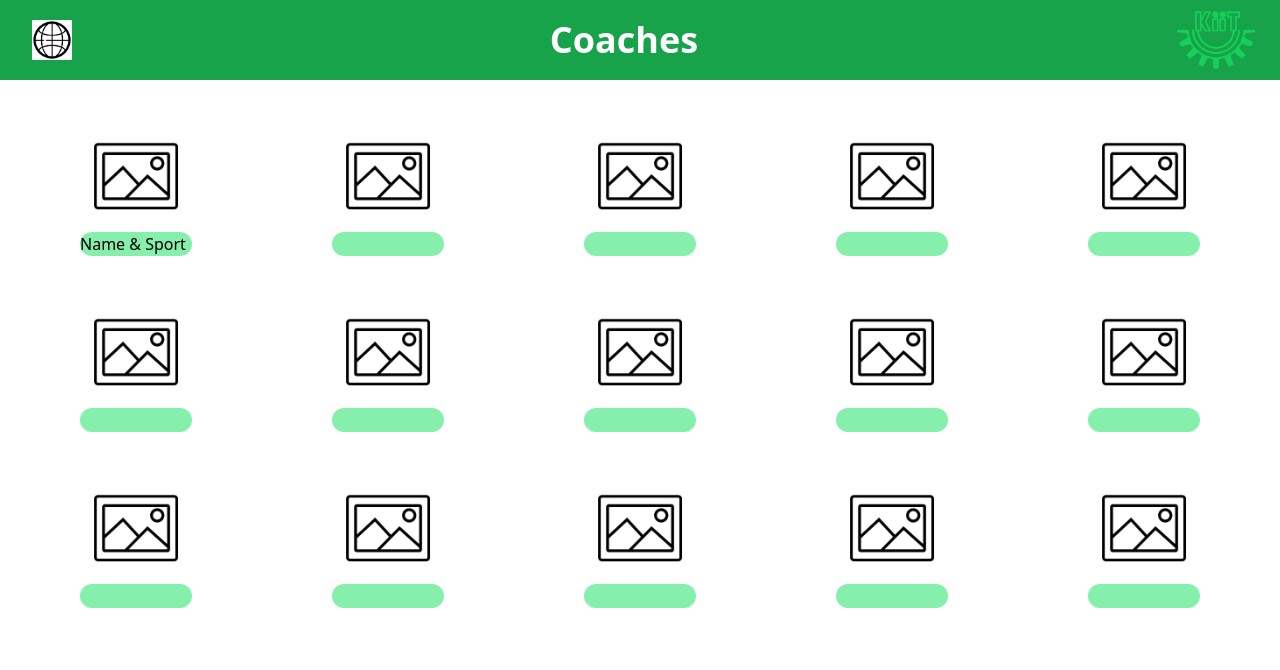
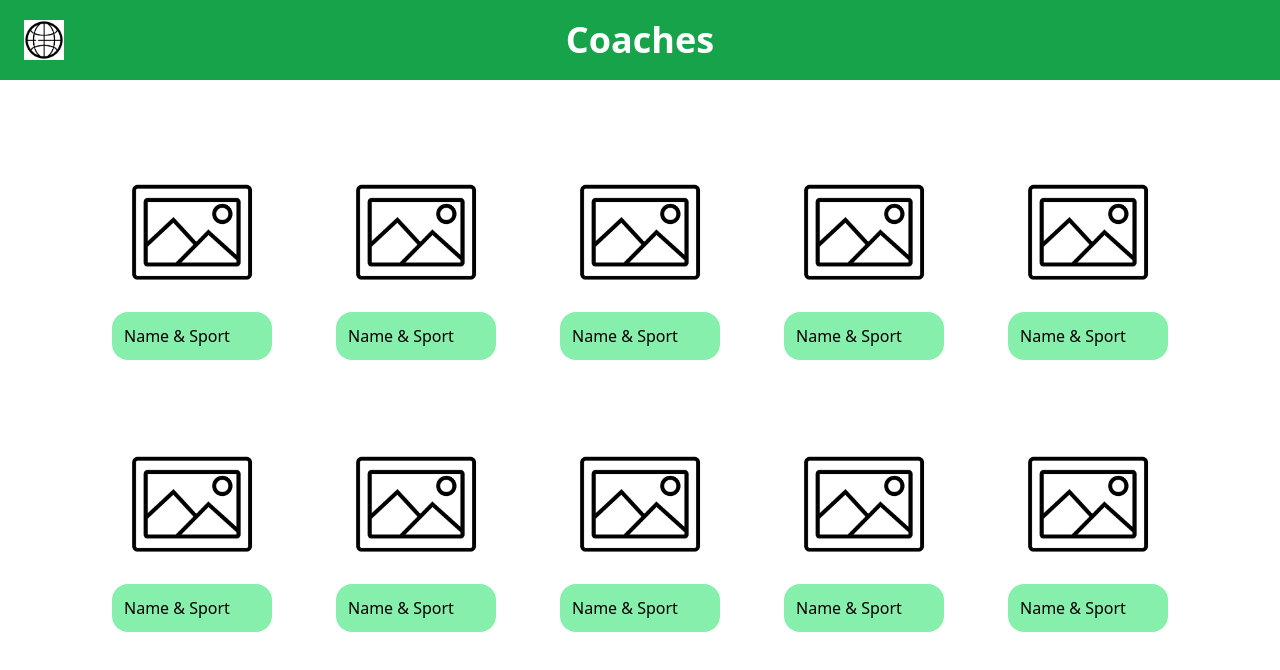
Before and after one commit to ar-rana/Sports-Management-Portal, a React (Create React App) app in the folder client/: page /coaches in a window 1280 px wide. Shown: the top 670 px of the page. Built offline with nearby package versions, Linux system fonts and the light colour scheme.

Commit message:
completed website frontend with responsioveness

```diff
--- a/client/src/pages/About.js
+++ b/client/src/pages/About.js
@@ -36,7 +36,7 @@ const About = () => {
         </div>
         <a href="/" className="flex items-center space-x-2 m-7 bg-green-600 w-max rounded-xl p-3 hover:shadow-md hover:bg-green-300">
             <ArrowLeftIcon className="h-7"/>
-            <span className="font-bold">Go Back Home</span>
+            <span className="font-bold">Go Back to Home</span>
         </a>
       </div>
     </div>
--- a/client/src/pages/Coaches.js
+++ b/client/src/pages/Coaches.js
@@ -4,120 +4,43 @@ import logo from "../assets/Images/logo.png";
 import demo from "../assets/Images/demo.png";
 
 const Coaches = () => {
+  const loop = [1, 2, 3, 4, 5, 6, 7, 8, 9, 0];
   return (
     <div>
       <div>
-        <nav className="flex justify-between items-center bg-green-600 h-20 px-4">
-          <div className="ml-4">
+        <nav className="flex justify-center items-center bg-green-600 h-20 px-4 place-items-center">
+          <div>
+            <p className="text-white font-bold text-4xl">Coaches</p>
+          </div>
+          <div className="absolute top-5 left-6">
             <a href="/">
               <img src={logo} className="h-10" />
             </a>
           </div>
-          <div>
-            <p className="text-white font-bold text-4xl">Coaches</p>
-          </div>
-          <div className="mr-2">
-            <img src={kiit} className="h-20" />
-          </div>
         </nav>
-        <section className="flex my-10 mx-20 justify-between items-center">
-          <div className=" flex flex-col">
+
+        <div className="flex flex-wrap my-10 mx-20 justify-start items-center">
+          {loop.map((each, index) => (
+            <>
+              <div key={index} className="m-3 p-5 items-center">
+                <div>
+                  <img src={demo} className="h-40" />
+                </div>
+                <div className="rounded-2xl bg-green-300 p-3 items-center">
+                  <h4>Name & Sport</h4>
+                </div>
+              </div>
+            </>
+          ))}
+          {/* <div className="flex flex-col">
             <div>
               <img src={demo} className="w-28" />
             </div>
             <div className="rounded-2xl bg-green-300 w-28 h-6">
               Name & Sport
             </div>
-          </div>
-          <div>
-            <div>
-              <img src={demo} className="w-28" />
-            </div>
-            <div className="rounded-2xl bg-green-300 w-28 h-6"></div>
-          </div>
-          <div>
-            <div>
-              <img src={demo} className="w-28" />
-            </div>
-            <div className="rounded-2xl bg-green-300 w-28 h-6"></div>
-          </div>
-          <div>
-            <div>
-              <img src={demo} className="w-28" />
-            </div>
-            <div className="rounded-2xl bg-green-300 w-28 h-6"></div>
-          </div>
-          <div>
-            <div>
-              <img src={demo} className="w-28" />
-            </div>
-            <div className="rounded-2xl bg-green-300 w-28 h-6"></div>
-          </div>
-        </section>
-        <section className="flex my-10 mx-20 justify-between items-center">
-          <div>
-            <div>
-              <img src={demo} className="w-28" />
-            </div>
-            <div className="rounded-2xl bg-green-300 w-28 h-6"></div>
-          </div>
-          <div>
-            <div>
-              <img src={demo} className="w-28" />
-            </div>
-            <div className="rounded-2xl bg-green-300 w-28 h-6"></div>
-          </div>
-          <div>
-            <div>
-              <img src={demo} className="w-28" />
-            </div>
-            <div className="rounded-2xl bg-green-300 w-28 h-6"></div>
-          </div>
-          <div>
-            <div>
-              <img src={demo} className="w-28" />
-            </div>
-            <div className="rounded-2xl bg-green-300 w-28 h-6"></div>
-          </div>
-          <div>
-            <div>
-              <img src={demo} className="w-28" />
-            </div>
-            <div className="rounded-2xl bg-green-300 w-28 h-6"></div>
-          </div>
-        </section>
-        <section className="flex my-10 mx-20 justify-between items-center">
-          <div>
-            <div>
-              <img src={demo} className="w-28" />
-            </div>
-            <div className="rounded-2xl bg-green-300 w-28 h-6"></div>
-          </div>
-          <div>
-            <div>
-              <img src={demo} className="w-28" />
-            </div>
-            <div className="rounded-2xl bg-green-300 w-28 h-6"></div>
-          </div>
-          <div>
-            <div>
-              <img src={demo} className="w-28" />
-            </div>
-            <div className="rounded-2xl bg-green-300 w-28 h-6"></div>
-          </div>
-          <div>
-            <div>
-              <img src={demo} className="w-28" />
-            </div>
-            <div className="rounded-2xl bg-green-300 w-28 h-6"></div>
-          </div>
-          <div>
-            <div>
-              <img src={demo} className="w-28" />
-            </div>
-            <div className="rounded-2xl bg-green-300 w-28 h-6"></div>
-          </div>
-        </section>
+          </div> */}
+        </div>
       </div>
     </div>
   );
--- a/client/src/pages/Home.js
+++ b/client/src/pages/Home.js
@@ -9,13 +9,14 @@ import sport from "../assets/Images/sport.png";
 function Home() {
   const [open, setOpen] = useState(false);
 
-  const LoginSubmitHandler = () => {
+  const LoginSubmitHandler = (e) => {
+    e.preventDefault()
     alert("submit hadler triggered");
   };
 
   return (
     <div className="">
-      <div className="bg-green-100 h-screen overflow-hidden">
+      <div className="bg-green-100 h-screen xl:overflow-hidden md:overflow-hidden">
         <nav className="bg-green-100 md:border-0 border-b-2 border-gray-200 z-100 sticky h-18 top-0">
           <div className="max-w-screen-xl flex flex-wrap items-center justify-between mx-auto p-4">
             <a className="flex items-center space-x-3 rtl:space-x-reverse">
@@ -97,7 +98,38 @@ function Home() {
             src={sport}
           />
         </div>
+        <div className="xl:hidden md:hidden flex flex-col m-7 p-3 space-y-3 items-center">
+          <div className="flex space-x-2">
+            <a
+              href="/"
+              className="w-36 font-semibold justify-center py-2 px-3 bg-green-600 cursor-pointer hover:shadow-xl hover:bg-green-300 rounded-3xl"
+            >
+              Home
+            </a>
+            <a
+              href="/tournaments"
+              className="w-36 py-2 px-3 font-semibold bg-green-600 cursor-pointer hover:shadow-xl hover:bg-green-300 rounded-3xl"
+            >
+              Tournaments
+            </a>
+          </div>
+          <div className="flex space-x-2">
+            <a
+              href="/coaches"
+              className="w-36 py-2 px-3 font-semibold bg-green-600 cursor-pointer hover:shadow-xl hover:bg-green-300 rounded-3xl"
+            >
+              Coaches
+            </a>
+            <a
+              href="/about"
+              className="w-36 py-2 px-3 font-semibold bg-green-600 cursor-pointer hover:shadow-xl hover:bg-green-300 rounded-3xl"
+            >
+              About us
+            </a>
+          </div>
+        </div>
       </div>
+
       {open && (
         <Modal
           className="max-w-lg h-auto w-[90%] absolute top-24 left-[50%] translate-x-[-50%] bg-white border-2 border-gray-400 rounded-xl shadow-md"
--- a/client/src/pages/Signup.js
+++ b/client/src/pages/Signup.js
@@ -2,8 +2,13 @@ import React from "react";
 import { ArrowLeftIcon } from "@heroicons/react/24/solid";
 import bg from "../assets/Images/bg.jpeg";
 import Navbar from "../components/Navbar";
+import { Form } from "react-router-dom";
 
 const Signup = () => {
+  const onSubmithandler = (e) => {
+    e.preventDefault();
+    alert("onSubmithandler triggered!!!");
+  };
   return (
     <div>
       <div
@@ -15,29 +20,40 @@ const Signup = () => {
         </a>
         <div className="flex flex-col space-y-1.5 items-center bg-white rounded-2xl py-3 px-6 lg:w-[25%] xl:w-[25%] w-auto">
           <h2 className="text-green-700 text-2xl font-bold">Welcome!!</h2>
+          <form
+            className="flex flex-col space-y-1.5 items-center w-full"
+            onSubmit={onSubmithandler}
+          >
             <input
               type="text"
               placeholder="Username"
-            className="rounded-xl border-[1px] border-black w-auto xl:w-[85%] py-1 pl-2 bg-green-600 placeholder-white text-white focus:ring-0 border-none"
+              className="rounded-xl border-[1px] border-black w-full xl:w-[85%] py-1 pl-2 bg-green-600 placeholder-white text-white focus:ring-0 border-none"
             />
             <input
               type="text"
               placeholder="Email"
-            className="rounded-xl border-[1px] border-black w-auto xl:w-[85%] py-1 pl-2 bg-green-600 placeholder-white text-white focus:ring-0 border-none"
+              className="rounded-xl border-[1px] border-black w-full xl:w-[85%] py-1 pl-2 bg-green-600 placeholder-white text-white focus:ring-0 border-none"
             />
             <input
               type="text"
               placeholder="Create Password"
-            className="rounded-xl border-[1px] border-black w-auto xl:w-[85%] py-1 pl-2 bg-green-600 placeholder-white text-white focus:ring-0 border-none"
+              className="rounded-xl border-[1px] border-black w-full xl:w-[85%] py-1 pl-2 bg-green-600 placeholder-white text-white focus:ring-0 border-none"
             />
             <input
               type="text"
               placeholder="Confirm Password"
-            className="rounded-xl border-[1px] border-black w-auto xl:w-[85%] py-1 pl-2 bg-green-600 placeholder-white text-white focus:ring-0 border-none"
+              className="rounded-xl border-[1px] border-black w-full xl:w-[85%] py-1 pl-2 bg-green-600 placeholder-white text-white focus:ring-0 border-none"
             />
+            <p className="font-bold text-wrap" >Select your position in the university: </p>
+            <select className="w-[65%] border-2 font-bold bg-green-200 rounded-md p-1">
+            <option value="">Select</option>
+              <option value="Student">Student</option>
+              <option value="Faculty">Faculty</option>
+            </select>
             <button className="px-6 py-2 bg-red-600 hover:bg-red-700 text-white rounded-xl mt-8 hover:shadow-md">
               SignUp
             </button>
+          </form>
         </div>
       </div>
     </div>
--- a/client/src/pages/Tournaments.js
+++ b/client/src/pages/Tournaments.js
@@ -3,11 +3,12 @@ import React, { useState } from "react";
 
 const Tournaments = () => {
   const [sport, setSport] = useState("");
+  const loop = [1, 2, 3, 4, 5];
 
   const onSubmitHandler = (e) => {
     e.preventDefault();
     alert(`Sport value set to ${sport}`);
-  }
+  };
 
   return (
     <div>
@@ -22,7 +23,11 @@ const Tournaments = () => {
       <div className="m-4 border-2 p-2 flex items-center">
         <form className="px-7" onSubmit={onSubmitHandler}>
           <span className="font-bold p-2 text-lg pr-4">Filter a Sport</span>
-          <select name="sports" onChange={(e)=>setSport(e.target.value)} value={sport}>
+          <select
+            name="sports"
+            onChange={(e) => setSport(e.target.value)}
+            value={sport}
+          >
             <option value="">Select</option>
             <option value="Football">Football</option>
             <option value="Cricket">Cricket</option>
@@ -43,7 +48,9 @@ const Tournaments = () => {
       </div>
       <div className="bg-white h-auto flex flex-col place-content-center justify-center">
         <div className="flex flex-col items-center my-6 space-y-3 w-auto">
-          <div className="bg-green-600 w-[75%] flex flex-col sm:flex-row rounded-lg">
+          {loop.map((each, index) => (
+            <>
+              <div key={index} className="bg-green-600 w-[75%] flex flex-col sm:flex-row rounded-lg">
                 <div className="space-x-2 flex">
                   <span className="bg-white m-4 rounded-md font-bold p-2">
                     Name of Tournament
@@ -56,6 +63,8 @@ const Tournaments = () => {
                   View Details
                 </span>
               </div>
+            </>
+          ))}
         </div>
       </div>
     </div>
```
Lines whose indentation alone changed are shown as unchanged.
